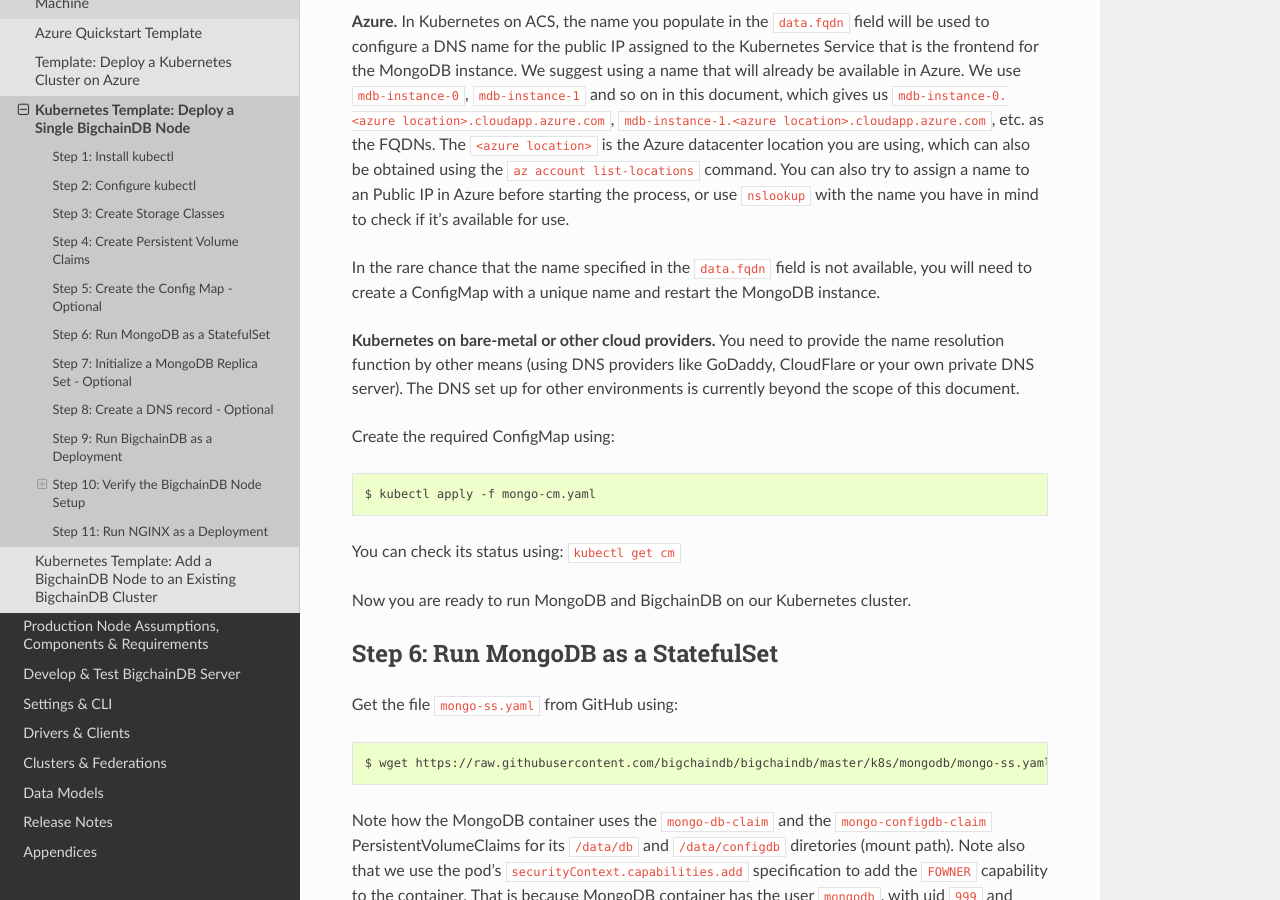
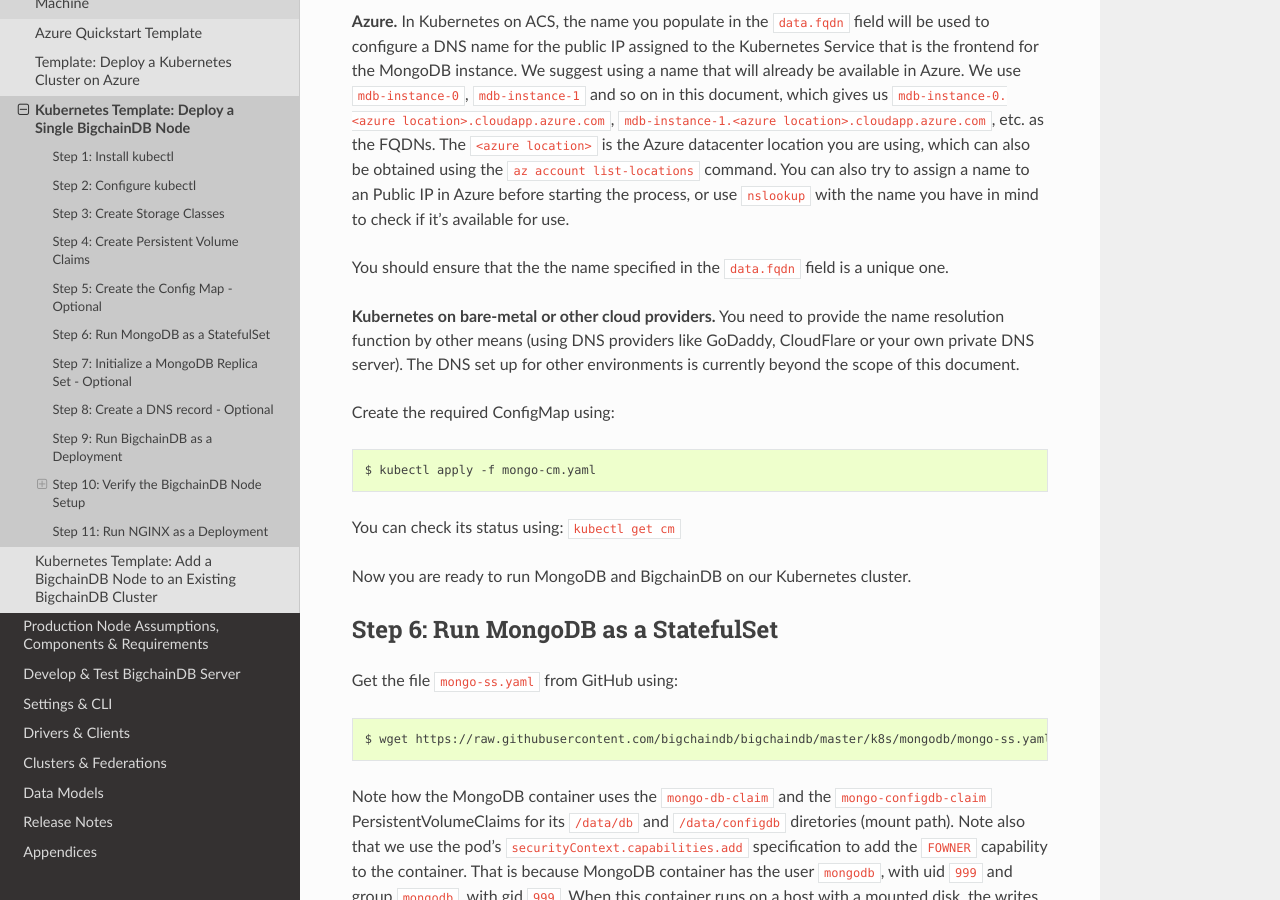
Before and after one commit to bigchaindb/bigchaindb, a Sphinx documentation site: the page built from docs/server/source/cloud-deployment-templates/node-on-kubernetes.rst, in a window 1280 px wide and 900 px high, scrolled down 3157 px. Built offline with Sphinx 7.4.7 and the Read the Docs theme 2.0.0, drawn with Linux system fonts in a browser that asks for light colours; pages that are not in the unit, such as notebooks, are missing from menus.

Commit message:
Docs: Comment on unique FQDN for mongo instance.

```diff
--- a/docs/server/source/cloud-deployment-templates/node-on-kubernetes.rst
+++ b/docs/server/source/cloud-deployment-templates/node-on-kubernetes.rst
@@ -196,9 +196,8 @@
 the process, or use ``nslookup`` with the name you have in mind to check
 if it's available for use.
 
-In the rare chance that the name specified in the ``data.fqdn`` field is not
-available, you will need to create a ConfigMap with a unique name and
-restart the MongoDB instance.
+You should ensure that the the name specified in the ``data.fqdn`` field is
+a unique one.
 
 **Kubernetes on bare-metal or other cloud providers.**
 You need to provide the name resolution function
```
Also changed, not shown: other parts of docs/server/source/cloud-deployment-templates/node-on-kubernetes.rst (+2 -2 lines).
